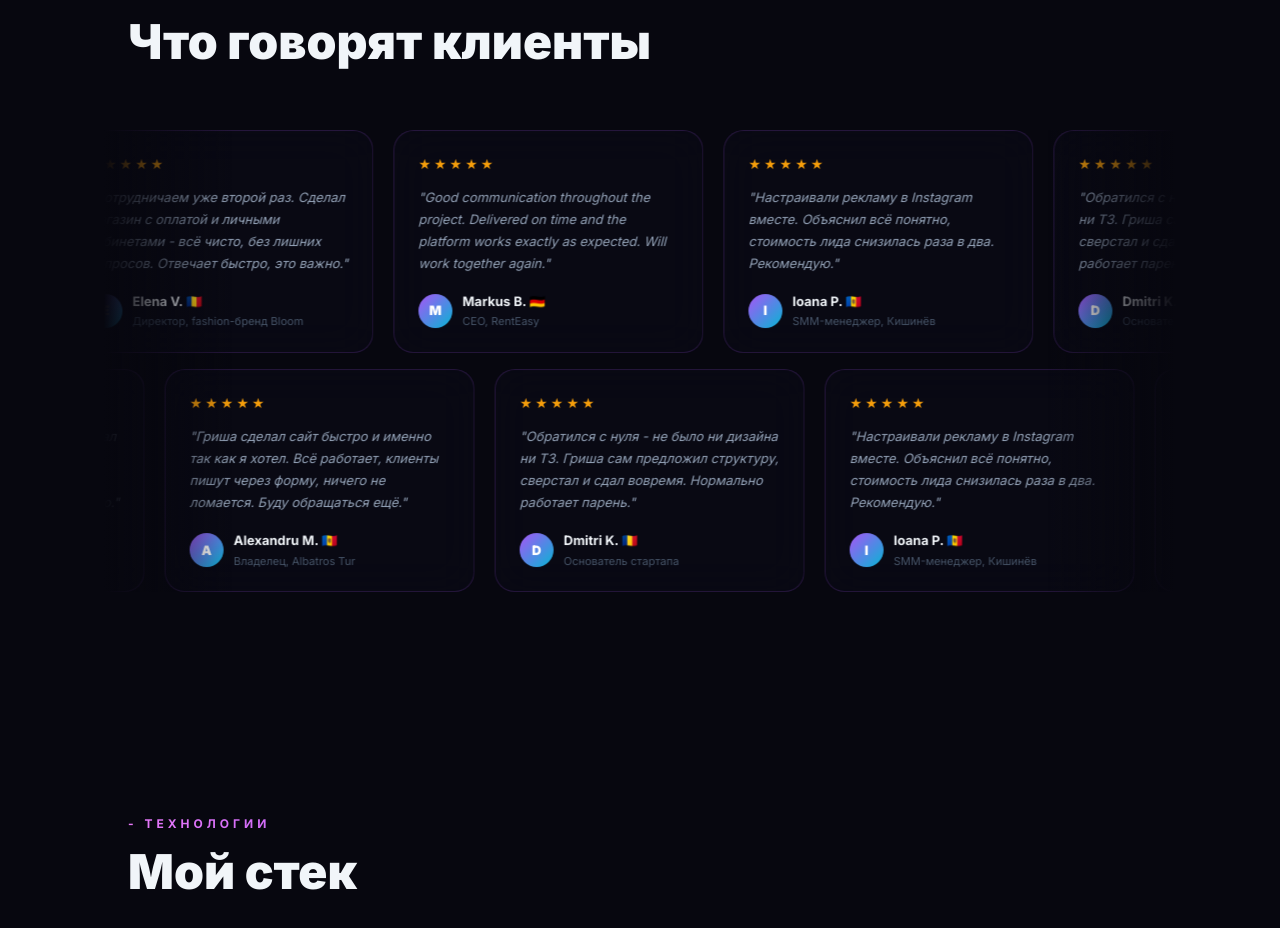
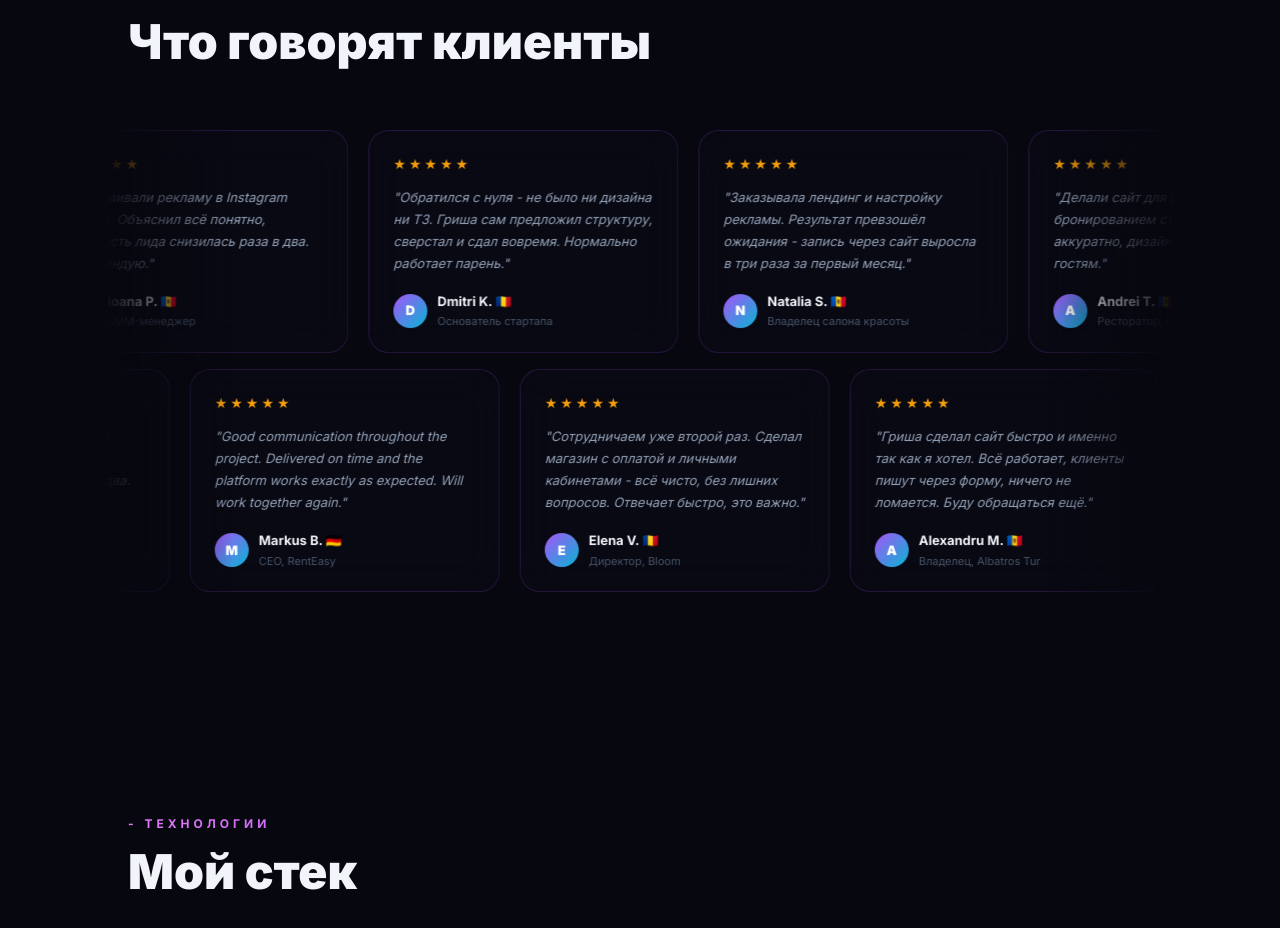
Before and after one commit to boomerang1312/portfolio, a Next.js app: page / in a window 1280 px wide. Shown: the part 3326-4254 px from the top of the page. Built offline with nearby package versions, Linux system fonts and the light colour scheme.

Commit message:
Add 14 reviews total for double marquee rows

```diff
--- a/app/page.tsx
+++ b/app/page.tsx
@@ -24,11 +24,20 @@ const STACK = [
 ];
 
 const REVIEWS = [
-  { name:"Alexandru M.", role:"Владелец, Albatros Tur", country:"🇲🇩", text:"Гриша сделал сайт быстро и именно так как я хотел. Всё работает, клиенты пишут через форму, ничего не ломается. Буду обращаться ещё.", stars:5 },
-  { name:"Elena V.",     role:"Директор, fashion-бренд Bloom", country:"🇷🇴", text:"Сотрудничаем уже второй раз. Сделал магазин с оплатой и личными кабинетами - всё чисто, без лишних вопросов. Отвечает быстро, это важно.", stars:5 },
-  { name:"Markus B.",    role:"CEO, RentEasy", country:"🇩🇪", text:"Good communication throughout the project. Delivered on time and the platform works exactly as expected. Will work together again.", stars:5 },
-  { name:"Ioana P.",     role:"SMM-менеджер, Кишинёв", country:"🇲🇩", text:"Настраивали рекламу в Instagram вместе. Объяснил всё понятно, стоимость лида снизилась раза в два. Рекомендую.", stars:5 },
-  { name:"Dmitri K.",    role:"Основатель стартапа", country:"🇷🇴", text:"Обратился с нуля - не было ни дизайна ни ТЗ. Гриша сам предложил структуру, сверстал и сдал вовремя. Нормально работает парень.", stars:5 },
+  { name:"Alexandru M.", role:"Владелец, Albatros Tur",        country:"🇲🇩", text:"Гриша сделал сайт быстро и именно так как я хотел. Всё работает, клиенты пишут через форму, ничего не ломается. Буду обращаться ещё.", stars:5 },
+  { name:"Elena V.",     role:"Директор, Bloom",               country:"🇷🇴", text:"Сотрудничаем уже второй раз. Сделал магазин с оплатой и личными кабинетами - всё чисто, без лишних вопросов. Отвечает быстро, это важно.", stars:5 },
+  { name:"Markus B.",    role:"CEO, RentEasy",                 country:"🇩🇪", text:"Good communication throughout the project. Delivered on time and the platform works exactly as expected. Will work together again.", stars:5 },
+  { name:"Ioana P.",     role:"SMM-менеджер",                  country:"🇲🇩", text:"Настраивали рекламу в Instagram вместе. Объяснил всё понятно, стоимость лида снизилась раза в два. Рекомендую.", stars:5 },
+  { name:"Dmitri K.",    role:"Основатель стартапа",           country:"🇷🇴", text:"Обратился с нуля - не было ни дизайна ни ТЗ. Гриша сам предложил структуру, сверстал и сдал вовремя. Нормально работает парень.", stars:5 },
+  { name:"Natalia S.",   role:"Владелец салона красоты",       country:"🇲🇩", text:"Заказывала лендинг и настройку рекламы. Результат превзошёл ожидания - запись через сайт выросла в три раза за первый месяц.", stars:5 },
+  { name:"Andrei T.",    role:"Ресторатор, Кишинёв",           country:"🇲🇩", text:"Делали сайт для ресторана с меню и бронированием столиков. Всё сделал аккуратно, дизайн понравился и мне и гостям.", stars:5 },
+  { name:"Sophie L.",    role:"Marketing Director",            country:"🇫🇷", text:"We hired Grigorii for a landing page campaign. Clean code, fast delivery, responsive design. Exactly what we needed.", stars:5 },
+  { name:"Vlad R.",      role:"Предприниматель",               country:"🇷🇴", text:"Запускали TikTok рекламу вместе. Гриша сам придумал концепцию, цена клика вышла очень низкая. Доволен результатом.", stars:5 },
+  { name:"Anna K.",      role:"Онлайн-магазин одежды",         country:"🇲🇩", text:"Сделал интернет-магазин с корзиной и оплатой. Работает без сбоев, на мобилке отлично выглядит. Клиенты покупают без проблем.", stars:5 },
+  { name:"Stefan M.",    role:"Фитнес-тренер",                 country:"🇲🇩", text:"Заказывал сайт для записи на тренировки. Сделал быстро, добавил онлайн-оплату. Теперь не трачу время на переписку в WhatsApp.", stars:5 },
+  { name:"Julia W.",     role:"E-commerce founder",            country:"🇩🇪", text:"Very professional work. The shop was built in 3 weeks with all features we requested. Support after launch was also great.", stars:5 },
+  { name:"Radu N.",      role:"Агентство недвижимости",        country:"🇷🇴", text:"Делали платформу с каталогом объектов и фильтрами. Всё работает как надо, клиенты легко находят что ищут.", stars:5 },
+  { name:"Cristina F.",  role:"Владелец кофейни",              country:"🇲🇩", text:"Заказала лендинг и таргет в Facebook. За первую неделю пришло столько новых гостей сколько раньше за месяц. Очень довольна.", stars:5 },
 ];
 
 const PRICES = [
```
